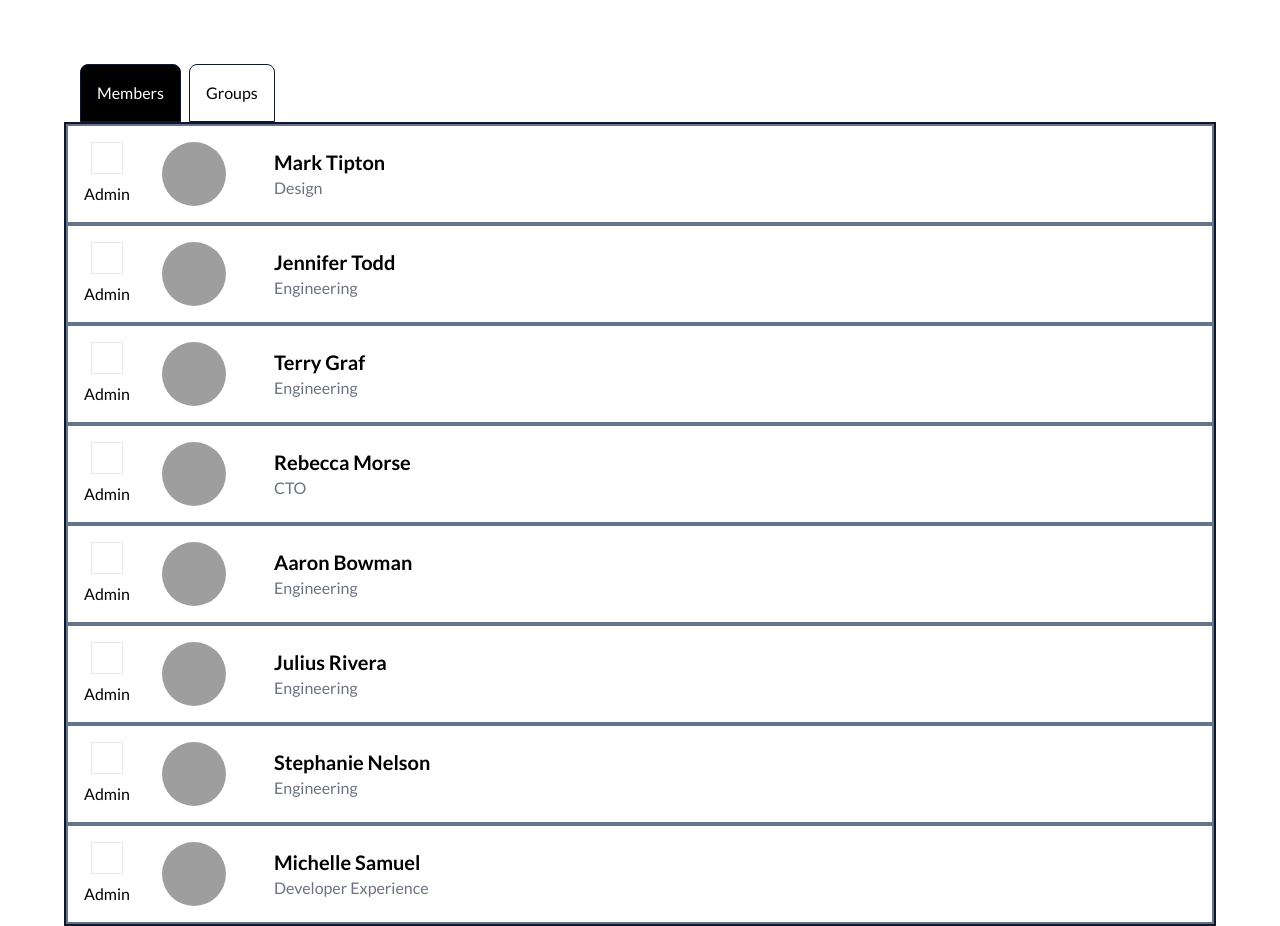
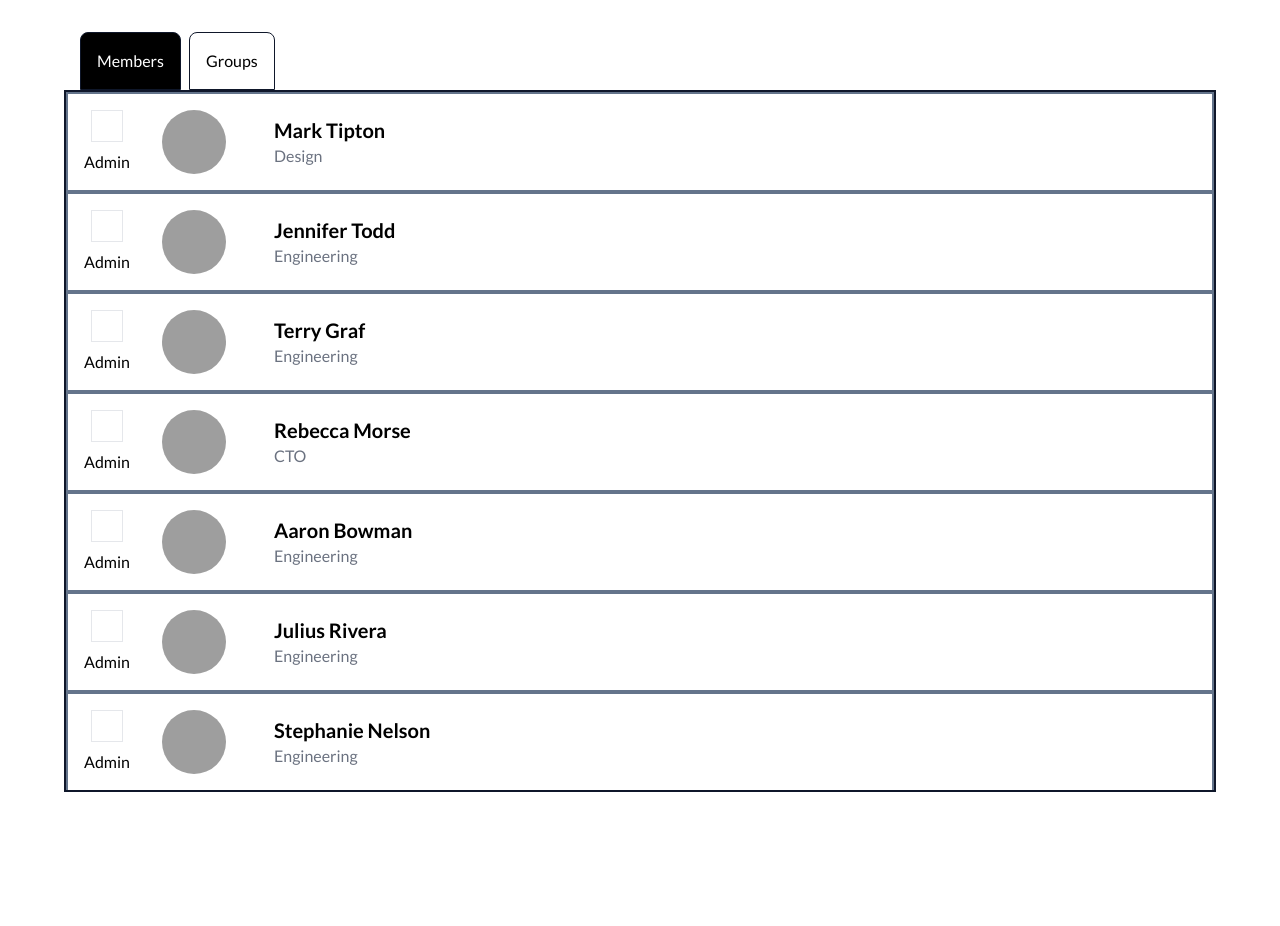
Before and after one commit to babramczyk/member-list-take-home, a React (Create React App) app: page / in a window 1280 px wide. After the commit the page ends 800 px from the top, so only its background shows below. Built offline with nearby package versions, Linux system fonts and the light colour scheme; grey boxes are pictures that could not be loaded.

Commit message:
make vertical cut off on smaller screens a bit better

```diff
--- a/src/App.tsx
+++ b/src/App.tsx
@@ -72,8 +72,10 @@ export default function App() {
   }, [members, onToggleAdmin]);
 
   return (
-    <div className="h-full p-16">
-      <Tabs.Root defaultValue="members">
+    <Tabs.Root
+      defaultValue="members"
+      className="h-full px-16 pt-8 pb-2 overflow-hidden flex flex-col"
+    >
       <Tabs.List className="px-4 flex gap-2">
         <Tabs.Trigger value="members" className={tabClassName}>
           Members
@@ -82,7 +84,7 @@ export default function App() {
           Groups
         </Tabs.Trigger>
       </Tabs.List>
-        <div className="border-2 border-slate-900 h-full flex flex-col">
+      <div className="border-2 border-slate-900 flex flex-col overflow-auto">
         <Tabs.Content value="members">
           {/* TODO: Figure out a fancy way to not recreate elements for each row? Would be better for perf if we need that one day, + could do some fun animation stuff as rows move around */}
           {members?.map((member) => (
@@ -94,11 +96,8 @@ export default function App() {
           ))}
         </Tabs.Content>
         {/* TODO: Don't do this sorting / logic if this tab isn't active / rendered? */}
-          <Tabs.Content value="groups">
-            {renderGroupTab()}
-          </Tabs.Content>
+        <Tabs.Content value="groups">{renderGroupTab()}</Tabs.Content>
       </div>
     </Tabs.Root>
-    </div>
   );
 }
```
Lines whose indentation alone changed are shown as unchanged.
